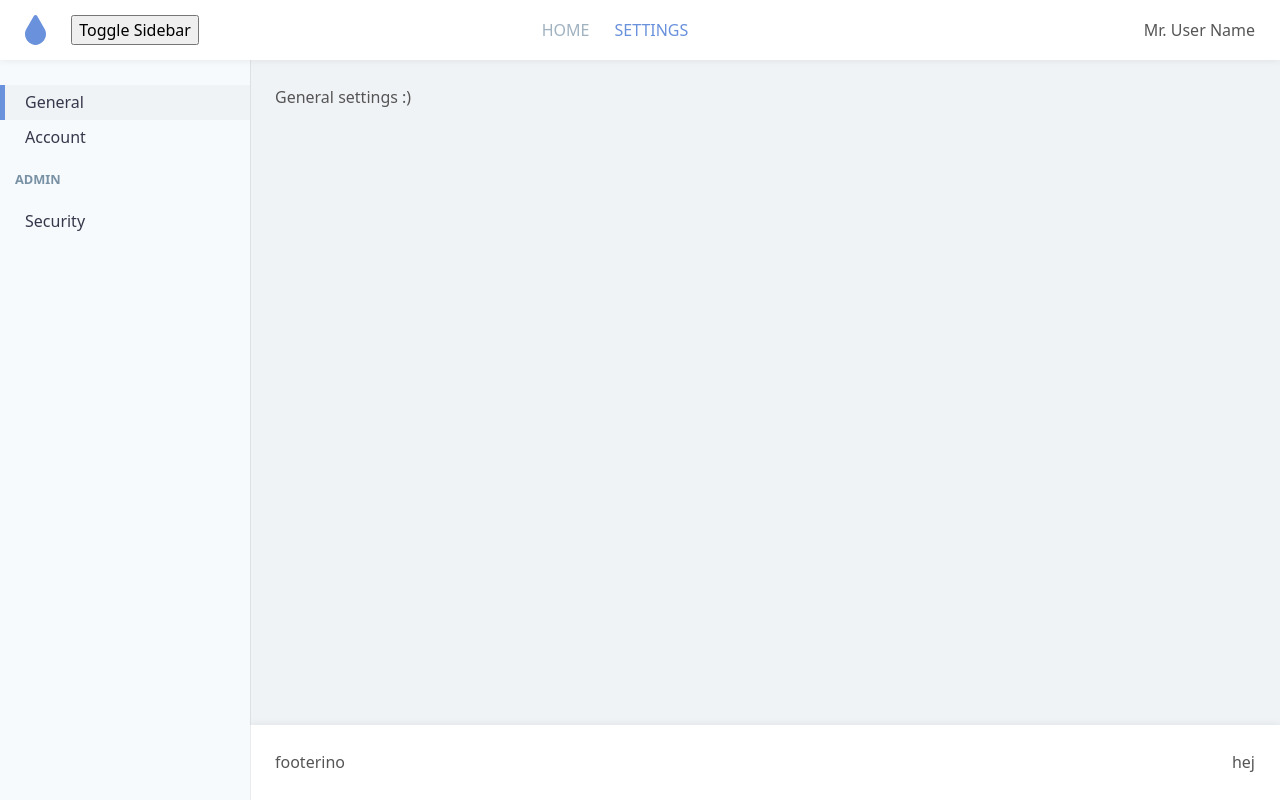
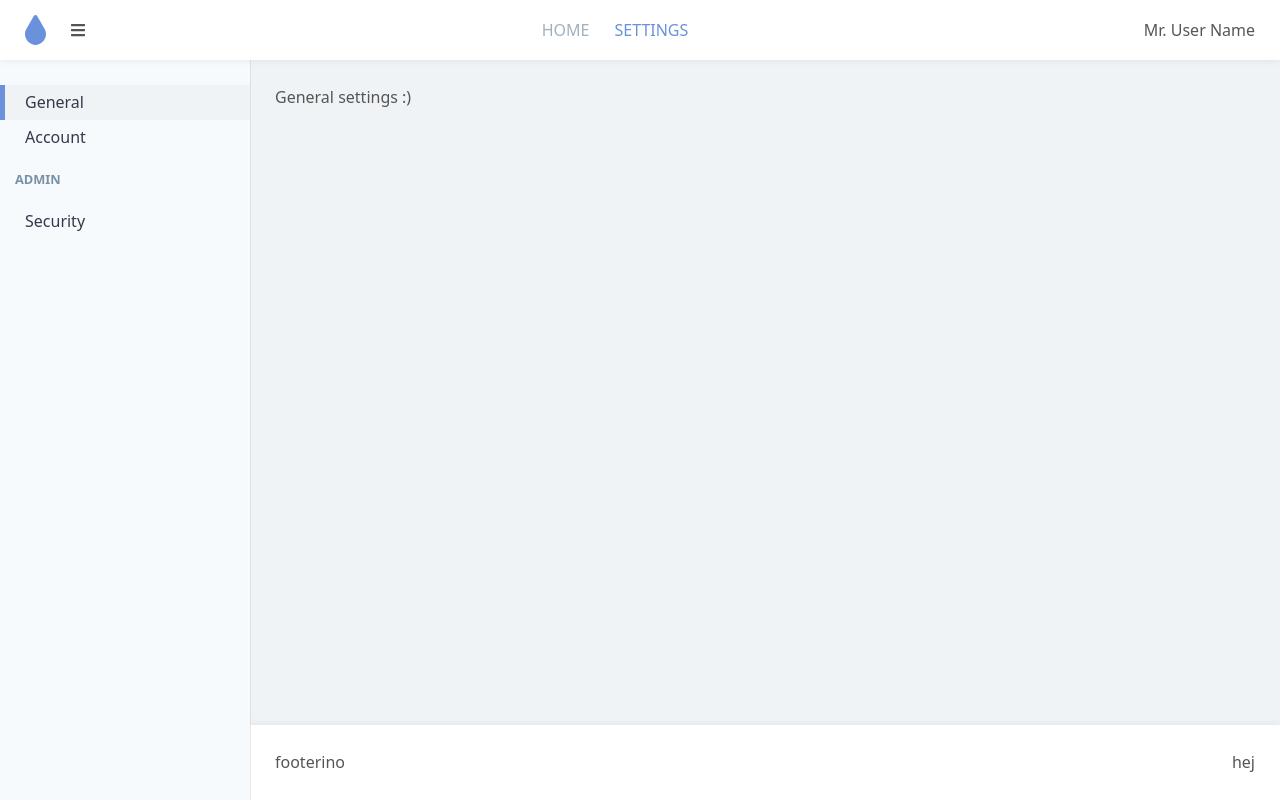
Before and after one commit to samuelsson/lumidrop_react, a React (Create React App) app: page /settings/general in a window 1280 px wide. Built offline with nearby package versions, Linux system fonts and the light colour scheme.

Commit message:
Add FontAwesome React library and add sidebar toggle icon

```diff
--- a/src/App/App.js
+++ b/src/App/App.js
@@ -1,7 +1,12 @@
 import React, { Component } from 'react';
 import { BrowserRouter } from 'react-router-dom';
+import Routes from './Routes'
 
-import Routes from './Routes'
+import { library } from '@fortawesome/fontawesome-svg-core'
+import { faBars } from '@fortawesome/free-solid-svg-icons'
+
+// Add font awesome icon to the library so they can be used anywhere in the app.
+library.add(faBars);
 
 class App extends Component {
     render() {
--- a/src/App/common/Header/Header.js
+++ b/src/App/common/Header/Header.js
@@ -1,4 +1,5 @@
 import React from 'react';
+import { FontAwesomeIcon } from '@fortawesome/react-fontawesome'
 import Logo from './Logo';
 import MainNavigation from './Navigation/MainNavigation';
 import UserDetails from './UserDetails';
@@ -7,12 +8,13 @@ import './Header.scss'
 
 const Header = ({ toggleSidebar }) => {
     const hasSidebarLeft = !!toggleSidebar;
+    const sidebarToggle = (<FontAwesomeIcon icon="bars" onClick={toggleSidebar} className={'sidebar-toggle-button'} />);
 
     return (
         <header>
             <div className="left-container">
                 <Logo/>
-                {hasSidebarLeft && <button onClick={toggleSidebar}>Toggle Sidebar</button>}
+                {hasSidebarLeft && sidebarToggle}
             </div>
             <MainNavigation/>
             <UserDetails/>
--- a/src/App/common/Header/Header.scss
+++ b/src/App/common/Header/Header.scss
@@ -21,6 +21,12 @@ header {
 
       img { height: 100%; }
     }
+
+    .sidebar-toggle-button:hover {
+      user-select: none;
+      color: darken($text-color, 20%);
+      cursor: pointer;
+    }
   }
 
 
```
Also changed, not shown: package.json (+5 -2 lines), 1 other file (tests, documents, lock files or other folders).
